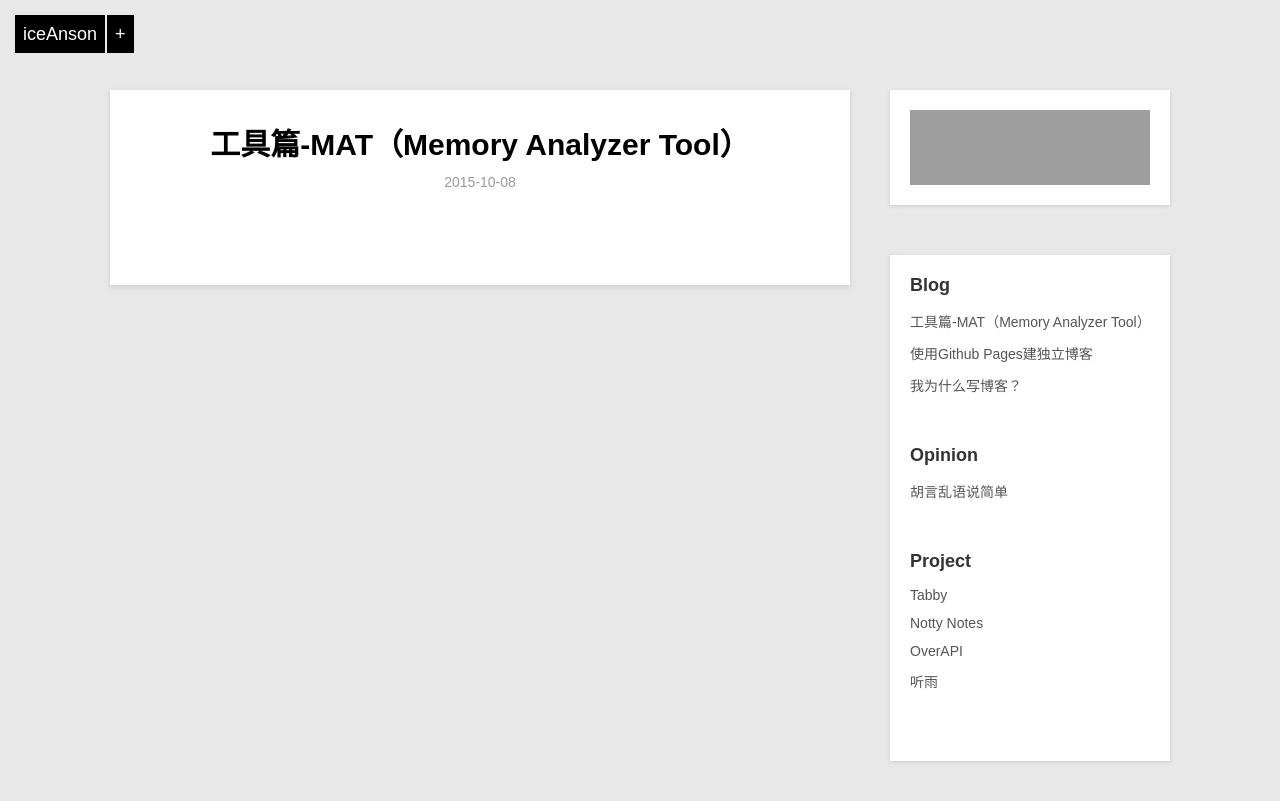
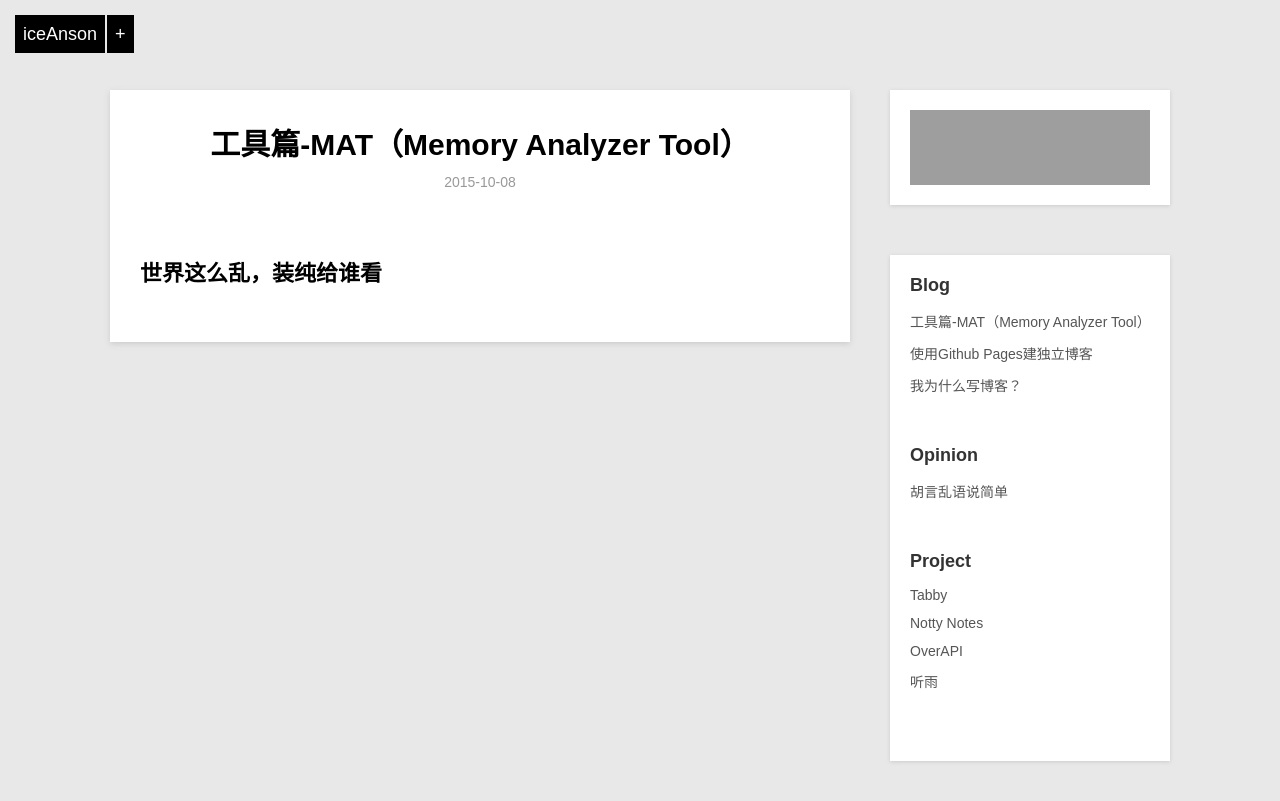
Before and after one commit to iceAnson/iceAnson.github.io, a Jekyll site: the page built from _posts/blog/2015-10-08-tool-mat.md, in a window 1280 px wide. Shown: the top 801 px of the page. Built offline with Jekyll 4.4.1, drawn with Linux system fonts in a browser that asks for light colours; Markdown is read by kramdown in place of the engine named in the settings; grey boxes are pictures that could not be loaded.

Commit message:
no message

```diff
--- a/_posts/blog/2015-10-08-tool-mat.md
+++ b/_posts/blog/2015-10-08-tool-mat.md
@@ -4,3 +4,5 @@ title: 工具篇-MAT（Memory Analyzer Tool）
 description: 让内存泄漏无所遁形
 category: blog
 ---
+
+## 世界这么乱，装纯给谁看
```
